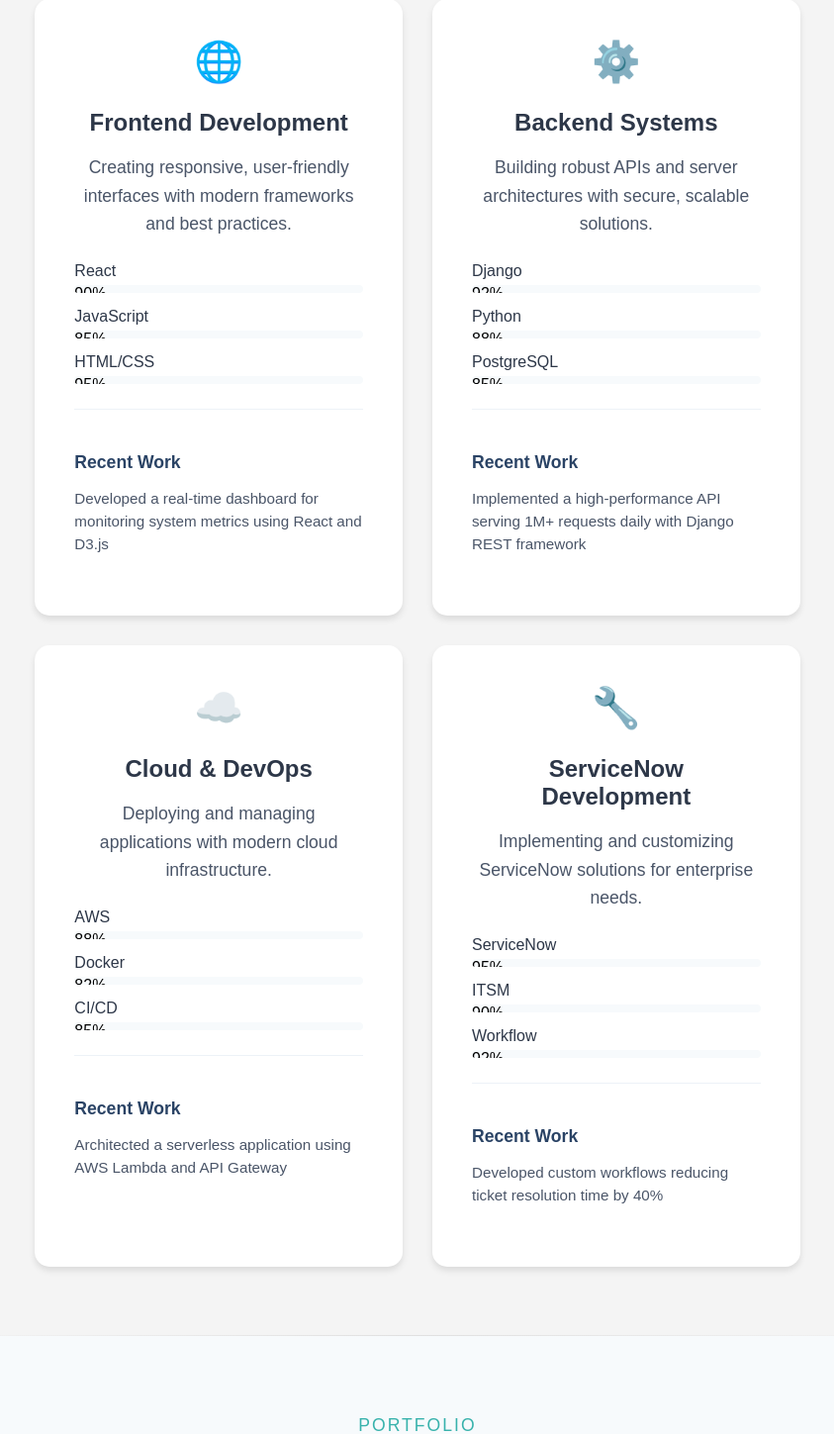
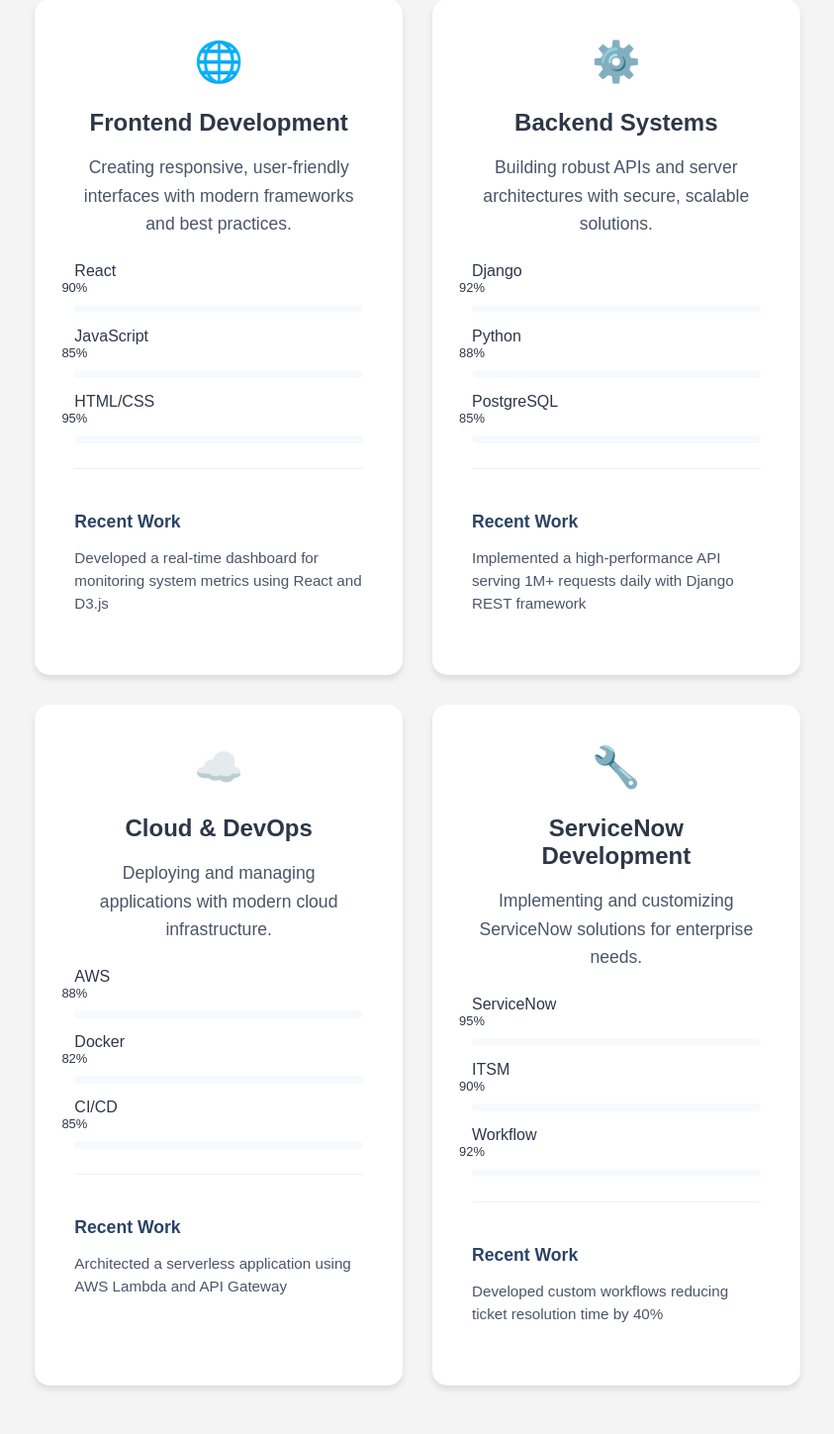
Before and after one commit to mlamin1/PersonalWebsite, a Django app: page / in a window 1280 px wide. Shown: the part 924-2373 px from the top of the page at 99% size, without its empty margins (218-1061 px from the left). Run offline with Django 5.2, Linux system fonts and the light colour scheme.

Commit message:
Fixed typing animation, dark mode toggle, scroll indicator, and progress bars

```diff
--- a/main/static/main/styles.css
+++ b/main/static/main/styles.css
@@ -443,8 +443,9 @@ nav {
     height: 8px;
     background-color: var(--background-light);
     border-radius: 4px;
-    overflow: hidden;
+    overflow: visible;
     position: relative;
+    margin-top: 25px;
 }
 
 .progress {
@@ -453,14 +454,18 @@ nav {
     border-radius: 4px;
     position: relative;
     transition: width 1s ease-in-out;
+    color: var(--text-primary);
+    font-size: 0.9em;
+    font-weight: 500;
 }
 
 .progress::after {
-    content: attr(style);
+    content: attr(data-progress);
     position: absolute;
     right: 0;
     top: -25px;
-    font-size: 0.8em;
+    transform: translateX(50%);
+    font-size: 0.9em;
     font-weight: 500;
     color: var(--text-primary);
 }
@@ -1535,7 +1540,8 @@ nav {
     border-right: 3px solid var(--primary-color);
     white-space: nowrap;
     overflow: hidden;
-    animation: typing 3.5s steps(40, end), blink-caret 0.75s step-end infinite;
+    width: 0;
+    animation: typing 4s steps(50, end) forwards, blink-caret 0.75s step-end infinite;
 }
 
 @keyframes typing {
--- a/main/templates/main/home.html
+++ b/main/templates/main/home.html
@@ -67,19 +67,19 @@
                         <div class="skill-bar">
                             <span class="skill-label">React</span>
                             <div class="progress-bar">
-                                <div class="progress" style="width: 90%">90%</div>
+                                <div class="progress" style="width: 90%" data-progress="90%"></div>
                             </div>
                         </div>
                         <div class="skill-bar">
                             <span class="skill-label">JavaScript</span>
                             <div class="progress-bar">
-                                <div class="progress" style="width: 85%">85%</div>
+                                <div class="progress" style="width: 85%" data-progress="85%"></div>
                             </div>
                         </div>
                         <div class="skill-bar">
                             <span class="skill-label">HTML/CSS</span>
                             <div class="progress-bar">
-                                <div class="progress" style="width: 95%">95%</div>
+                                <div class="progress" style="width: 95%" data-progress="95%"></div>
                             </div>
                         </div>
                     </div>
@@ -97,19 +97,19 @@
                         <div class="skill-bar">
                             <span class="skill-label">Django</span>
                             <div class="progress-bar">
-                                <div class="progress" style="width: 92%">92%</div>
+                                <div class="progress" style="width: 92%" data-progress="92%"></div>
                             </div>
                         </div>
                         <div class="skill-bar">
                             <span class="skill-label">Python</span>
                             <div class="progress-bar">
-                                <div class="progress" style="width: 88%">88%</div>
+                                <div class="progress" style="width: 88%" data-progress="88%"></div>
                             </div>
                         </div>
                         <div class="skill-bar">
                             <span class="skill-label">PostgreSQL</span>
                             <div class="progress-bar">
-                                <div class="progress" style="width: 85%">85%</div>
+                                <div class="progress" style="width: 85%" data-progress="85%"></div>
                             </div>
                         </div>
                     </div>
@@ -127,19 +127,19 @@
                         <div class="skill-bar">
                             <span class="skill-label">AWS</span>
                             <div class="progress-bar">
-                                <div class="progress" style="width: 88%">88%</div>
+                                <div class="progress" style="width: 88%" data-progress="88%"></div>
                             </div>
                         </div>
                         <div class="skill-bar">
                             <span class="skill-label">Docker</span>
                             <div class="progress-bar">
-                                <div class="progress" style="width: 82%">82%</div>
+                                <div class="progress" style="width: 82%" data-progress="82%"></div>
                             </div>
                         </div>
                         <div class="skill-bar">
                             <span class="skill-label">CI/CD</span>
                             <div class="progress-bar">
-                                <div class="progress" style="width: 85%">85%</div>
+                                <div class="progress" style="width: 85%" data-progress="85%"></div>
                             </div>
                         </div>
                     </div>
@@ -157,19 +157,19 @@
                         <div class="skill-bar">
                             <span class="skill-label">ServiceNow</span>
                             <div class="progress-bar">
-                                <div class="progress" style="width: 95%">95%</div>
+                                <div class="progress" style="width: 95%" data-progress="95%"></div>
                             </div>
                         </div>
                         <div class="skill-bar">
                             <span class="skill-label">ITSM</span>
                             <div class="progress-bar">
-                                <div class="progress" style="width: 90%">90%</div>
+                                <div class="progress" style="width: 90%" data-progress="90%"></div>
                             </div>
                         </div>
                         <div class="skill-bar">
                             <span class="skill-label">Workflow</span>
                             <div class="progress-bar">
-                                <div class="progress" style="width: 92%">92%</div>
+                                <div class="progress" style="width: 92%" data-progress="92%"></div>
                             </div>
                         </div>
                     </div>
```
Also changed, not shown: main/static/main/script.js (+29 -4 lines), 2 other files.
